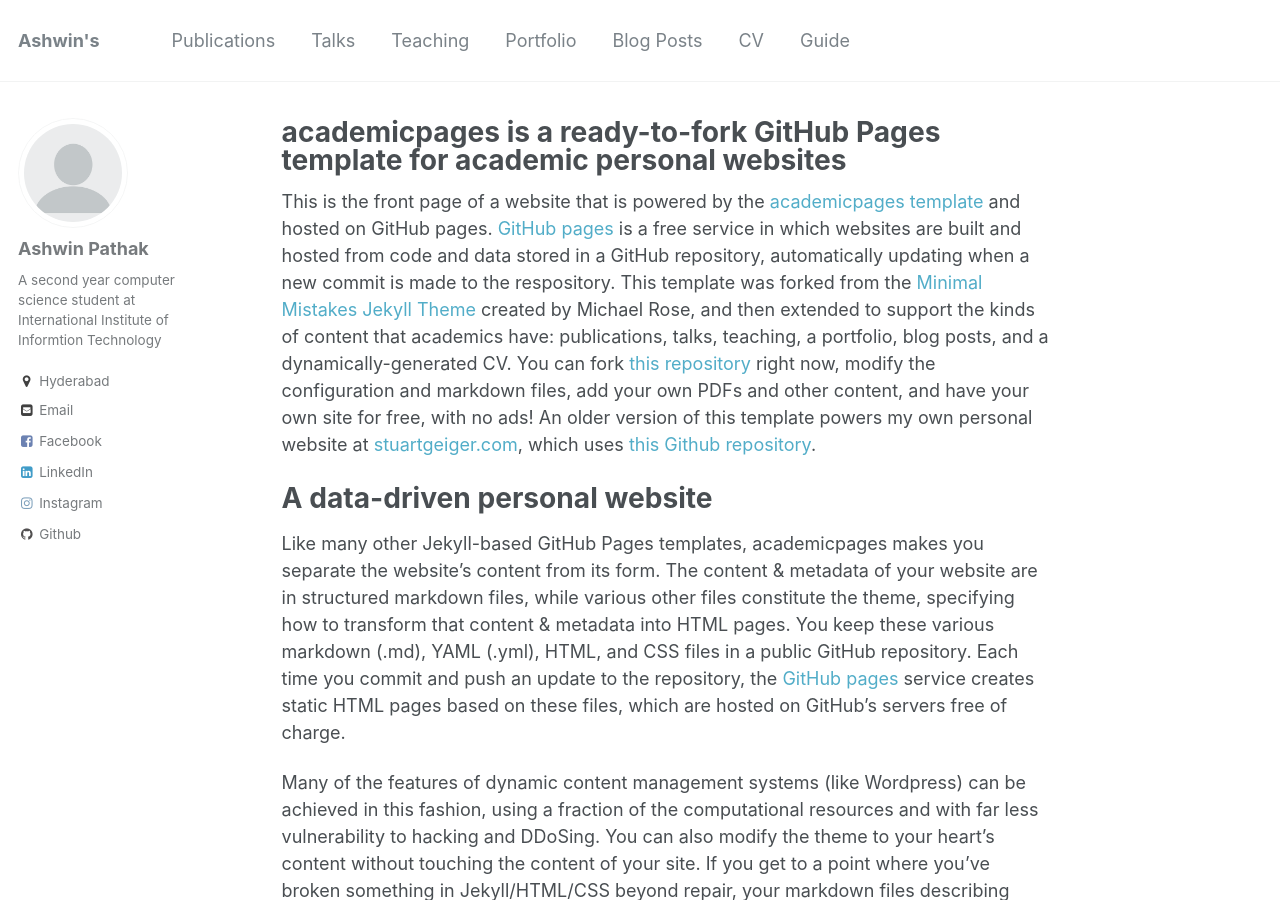
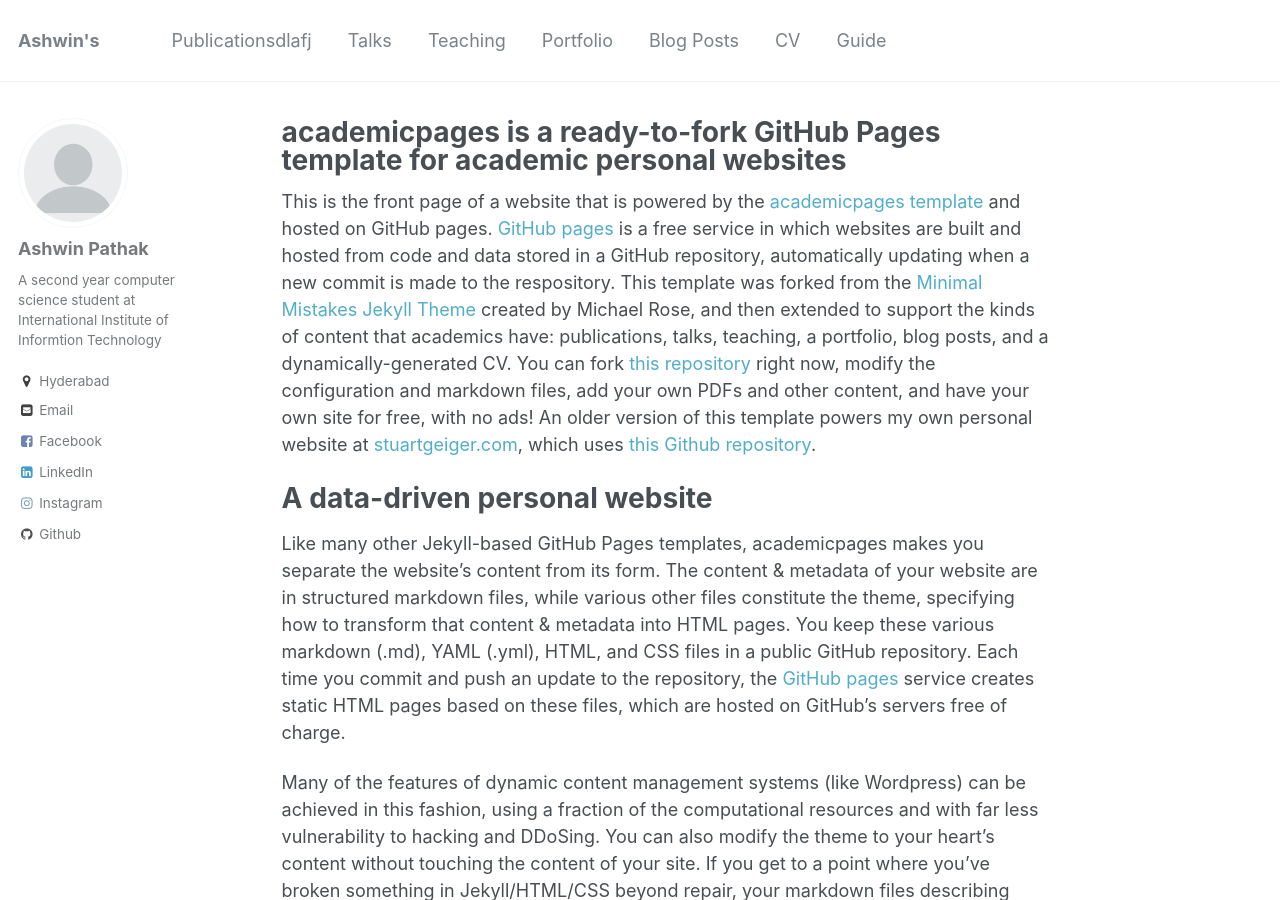
Before and after one commit to ashwinpathak20/ashwinpathak20.github.io, a Jekyll site: the page built from _pages/about.md, in a window 1280 px wide and 900 px high. Built offline with Jekyll 4.4.1, drawn with Linux system fonts in a browser that asks for light colours.

Commit message:
Update navigation.yml

```diff
--- a/_data/navigation.yml
+++ b/_data/navigation.yml
@@ -1,6 +1,6 @@
 # main links links
 main:
-  - title: "Publications"
+  - title: "Publicationsdlafj"
     url: /publications/
 
   - title: "Talks"
```
